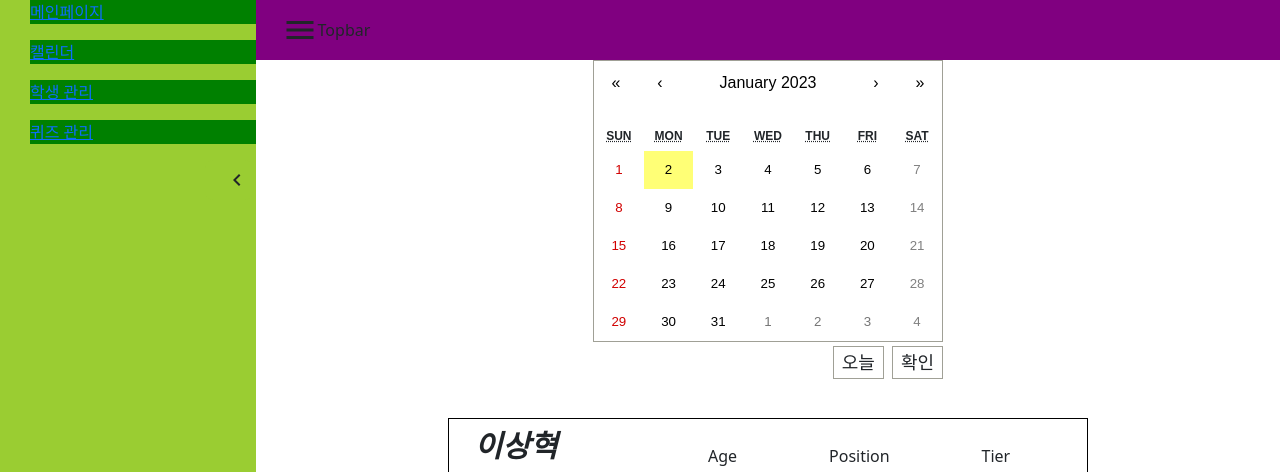
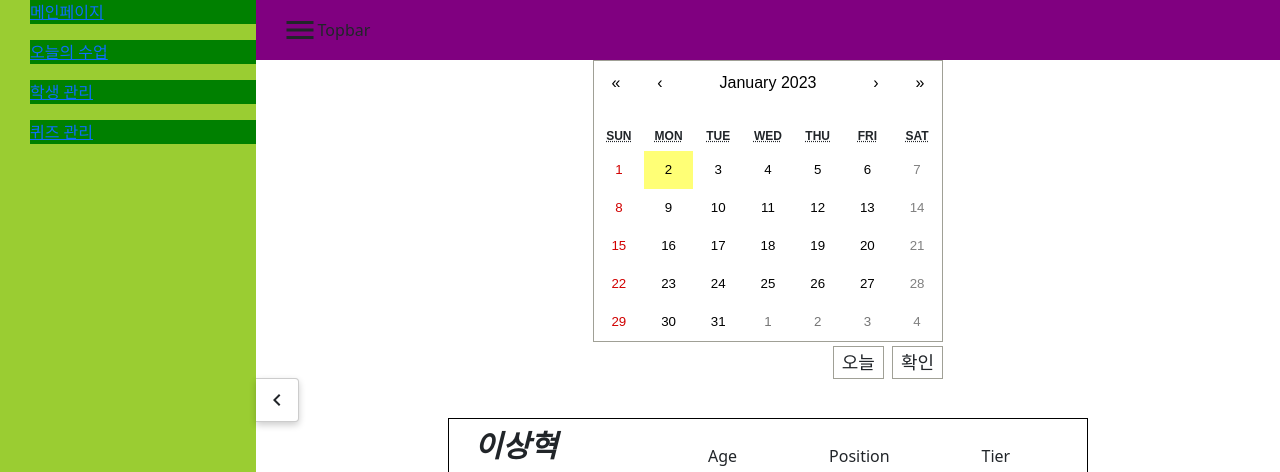
Before and after one commit to T-DA-2022/adm_web, a React (Create React App) app: page / in a window 1280 px wide. Both pictures are taken after a click on the icon 43 px from the left and 30 px from the top of the page. Shown: the top 472 px of the page. Built offline with nearby package versions, Linux system fonts and the light colour scheme.

Commit message:
sidebarchagned

```diff
--- /dev/null
+++ b/src/components/Sidebar/Sidebar.custom.css
@@ -0,0 +1,5 @@
+.test {
+  display: block;
+  height: 100%;
+  background-color: white;
+}
--- a/src/components/Sidebar/Sidebar.element.js
+++ b/src/components/Sidebar/Sidebar.element.js
@@ -1,6 +1,10 @@
 import styled from "styled-components";
 
 export const SidebarContainer = styled.div`
+  position: relative;
+  top: 0px;
+  left: 0px;
+  right: 0px;
   background-color: yellowgreen;
   width: ${(props) => `${props.width}px`};
   height: 100vh;
@@ -16,16 +20,22 @@ export const SidebarItemContainer = styled.div`
 `;
 
 export const SidebarChevron = styled.div`
+  position: absolute;
+  right: -43px;
+  top: 50%;
+  width: 43px;
+  transform: translateY(-50%);
+  height: 44px;
+  background: #fff;
+  border: 1px solid rgba(0, 0, 0, 0.2);
+  border-left: 0;
+  border-radius: 0 4px 4px 0;
+  font-size: 1px;
+  line-height: 1px;
+  box-shadow: 0 3px 7px 0 rgb(0 0 0 / 20%);
+  cursor: pointer;
+  z-index: 99;
   display: flex;
-  justify-content: flex-end;
-  position: relative;
-  left: 175px;
-  background-color: yellowgreen;
-  height: 40px;
-  align-content: center;
-  flex-wrap: wrap;
-  padding-right: 4px;
-  border-radius: 8px;
-  z-index: 99;
-  width: 48px;
+  align-items: center;
+  justify-content: center;
 `;
--- a/src/components/Sidebar/Sidebar.js
+++ b/src/components/Sidebar/Sidebar.js
@@ -14,8 +14,8 @@ const Sidebar = (props) => {
 
   const sidebarMenu = [
     { name: "메인페이지", path: "/" },
-    { name: "캘린더", path: "/calendar" },
-    { name: "학생 관리", path: "/today" },
+    { name: "오늘의 수업", path: "/today" },
+    { name: "학생 관리", path: "/student" },
     { name: "퀴즈 관리", path: "/quiz" },
   ];
 
@@ -30,6 +30,10 @@ const Sidebar = (props) => {
   return (
     <div className="Sidebar">
       <SidebarContainer width={props.width}>
+        <SidebarChevron onClick={SidebarWidthHandler}>
+          <MdChevronLeft size={24} />
+        </SidebarChevron>
+
         {sidebarMenu.map((item, index) => {
           return (
             <Link to={item.path} key={index} onClick={SidebarWidthHandler}>
@@ -37,9 +41,6 @@ const Sidebar = (props) => {
             </Link>
           );
         })}
-        <SidebarChevron onClick={SidebarWidthHandler}>
-          <MdChevronLeft size={24} />
-        </SidebarChevron>
       </SidebarContainer>
     </div>
   );
```
